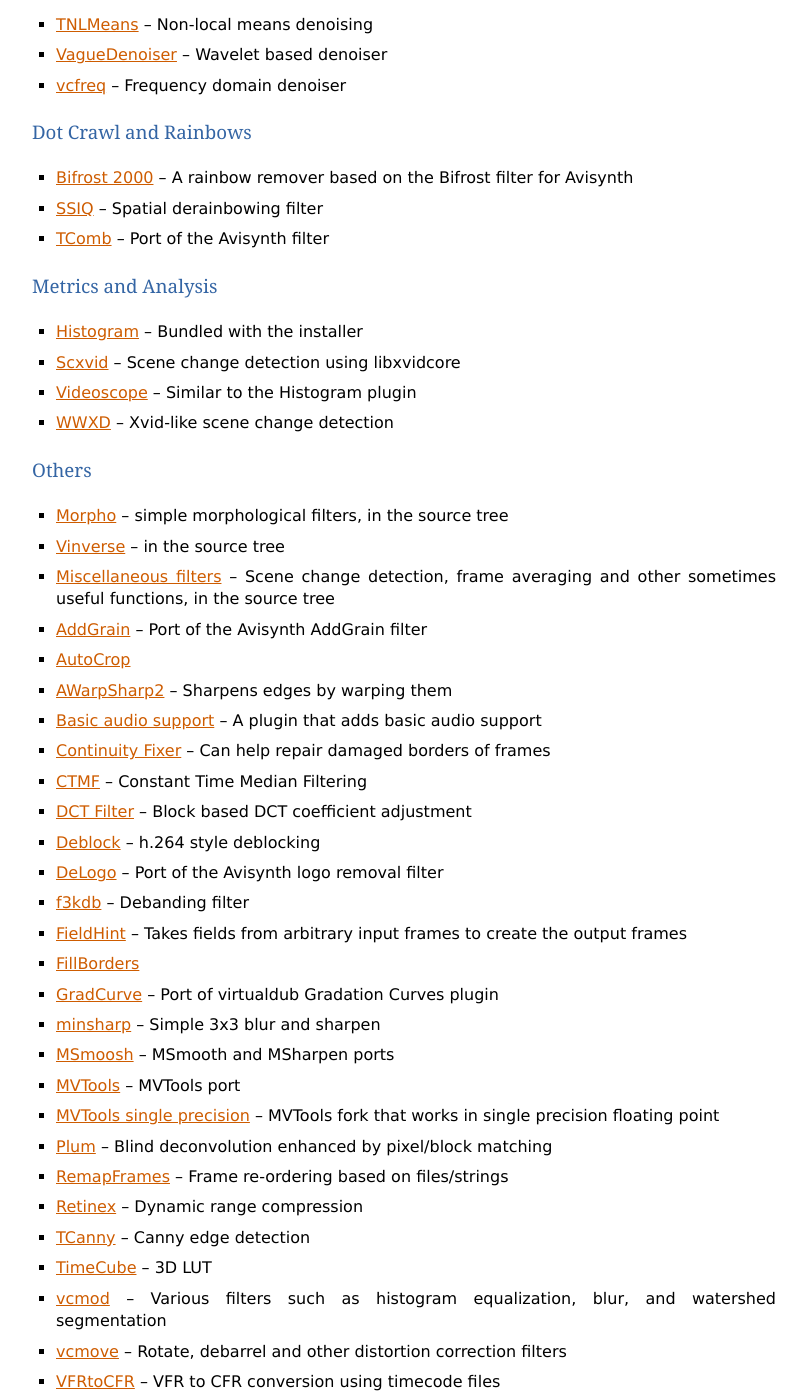
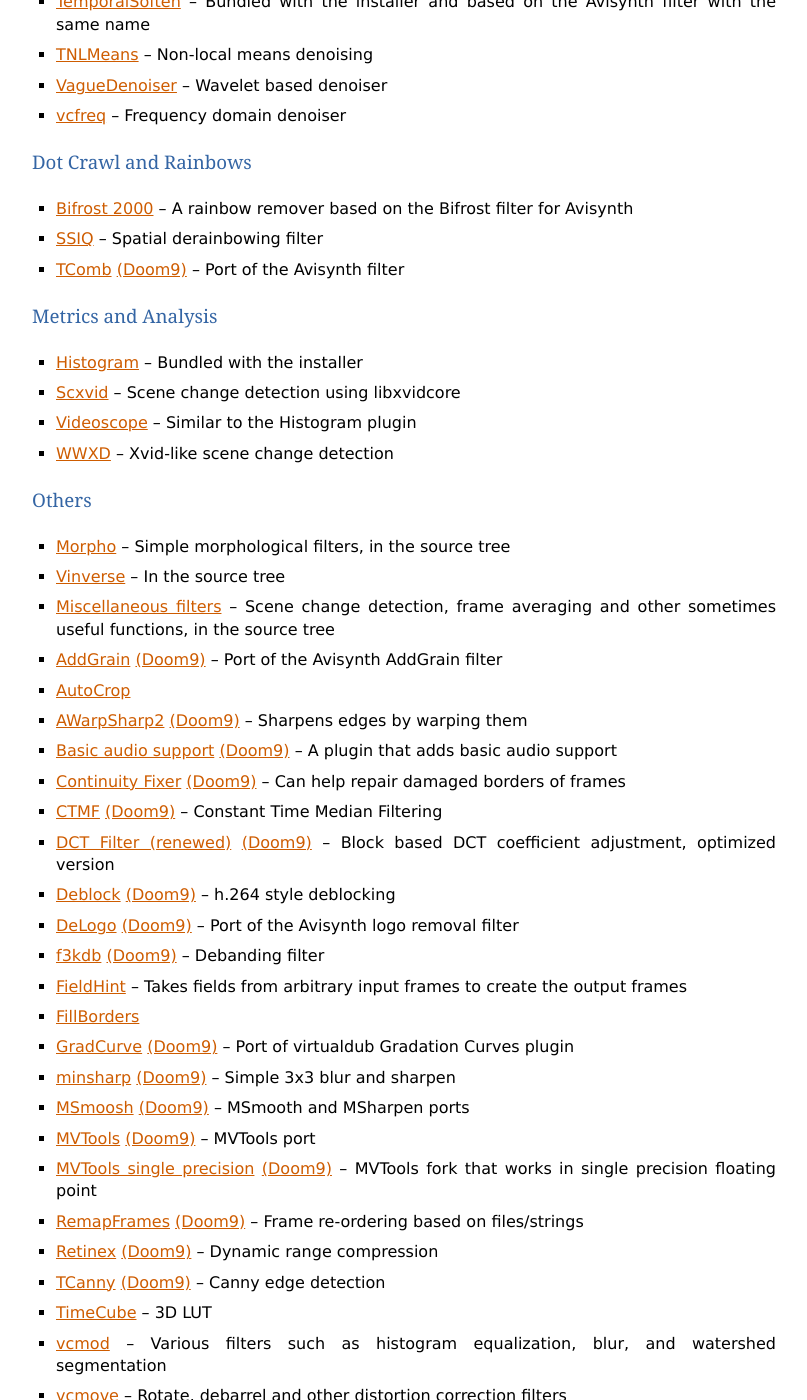
Before and after one commit to vapoursynth/vapoursynth, a Sphinx documentation site: the page built from doc/pluginlist.rst, in a window 1280 px wide and 1400 px high, scrolled down 2562 px. Shown: the whole window, without its empty margins (48-855 px from the left). Built offline with Sphinx 7.4.7, drawn with Linux system fonts in a browser that asks for light colours; formulas are drawn with MathJax 3; some of the changed text lies outside the part shown.

Commit message:
Update plugin list and start separating download link from d9 (discussion) link

```diff
--- a/doc/pluginlist.rst
+++ b/doc/pluginlist.rst
@@ -18,6 +18,7 @@
 * `muvsfunc <https://github.com/WolframRhodium/muvsfunc>`_ -- Various scripts and ports by WolframRhodium
 * `mvsfunc <http://forum.doom9.org/showthread.php?t=172564>`_ -- Wrapper functions to make certain operations simpler
 * `Oyster <http://forum.doom9.org/showthread.php?t=173470>`_ -- Compression artifact removal
+* `Plum <https://github.com/IFeelBloated/Plum>`_ `(Doom9) <https://forum.doom9.org/showthread.php?t=173775>`__ -- Blind deconvolution enhanced by pixel/block matching
 * `Vine <http://forum.doom9.org/showthread.php?t=173703>`_ -- De-halo and morphology functions
 * `vsTAAmbk <https://github.com/HomeOfVapourSynthEvolution/vsTAAmbk>`_ -- AA-script
 * `YoloCR <https://git.clapity.eu/Id/YoloCR>`_ -- A convenient OCR script
@@ -93,7 +94,7 @@
 ----------------------
 * `Bifrost 2000 <https://github.com/dubhater/vapoursynth-bifrost>`_ -- A rainbow remover based on the Bifrost filter for Avisynth
 * `SSIQ <https://github.com/dubhater/vapoursynth-ssiq>`_ -- Spatial derainbowing filter
-* `TComb <http://forum.doom9.org/showthread.php?t=171124>`_ -- Port of the Avisynth filter
+* `TComb <https://github.com/dubhater/vapoursynth-tcomb>`_ `(Doom9) <https://forum.doom9.org/showthread.php?t=171124>`__ -- Port of the Avisynth filter
 
 Metrics and Analysis
 --------------------
@@ -104,35 +105,34 @@
 
 Others
 ------
-* :ref:`Morpho <morpho>` -- simple morphological filters, in the source tree
-* :ref:`Vinverse <vinverse>` -- in the source tree
+* :ref:`Morpho <morpho>` -- Simple morphological filters, in the source tree
+* :ref:`Vinverse <vinverse>` -- In the source tree
 * :ref:`Miscellaneous filters <misc>` -- Scene change detection, frame averaging and other sometimes useful functions, in the source tree
-* `AddGrain <http://forum.doom9.org/showthread.php?t=171073>`_ -- Port of the Avisynth AddGrain filter
+* `AddGrain <https://github.com/HomeOfVapourSynthEvolution/VapourSynth-AddGrain>`_ `(Doom9) <https://forum.doom9.org/showthread.php?t=171073>`__ -- Port of the Avisynth AddGrain filter
 * `AutoCrop <https://github.com/Infiziert90/vapoursynth-autocrop>`_
-* `AWarpSharp2 <http://forum.doom9.org/showthread.php?t=172721>`_ -- Sharpens edges by warping them
-* `Basic audio support <http://forum.doom9.org/showthread.php?t=171555>`_ -- A plugin that adds basic audio support
-* `Continuity Fixer <http://forum.doom9.org/showthread.php?t=171785>`_ -- Can help repair damaged borders of frames
-* `CTMF <http://forum.doom9.org/showthread.php?t=171213>`_ -- Constant Time Median Filtering
-* `DCT Filter <http://forum.doom9.org/showthread.php?t=171039>`_ -- Block based DCT coefficient adjustment
-* `Deblock <http://forum.doom9.org/showthread.php?t=170975>`_ -- h.264 style deblocking
-* `DeLogo <http://forum.doom9.org/showthread.php?t=171252>`_ -- Port of the Avisynth logo removal filter
-* `f3kdb <http://forum.doom9.org/showthread.php?t=161411>`_ -- Debanding filter
+* `AWarpSharp2 <https://github.com/dubhater/vapoursynth-awarpsharp2>`_ `(Doom9) <https://forum.doom9.org/showthread.php?t=172721>`__ -- Sharpens edges by warping them
+* `Basic audio support <https://github.com/dubhater/vapoursynth-damb>`_ `(Doom9) <http://forum.doom9.org/showthread.php?t=171555>`__ -- A plugin that adds basic audio support
+* `Continuity Fixer <https://github.com/MonoS/VS-ContinuityFixer>`_ `(Doom9) <https://forum.doom9.org/showthread.php?t=171785>`__ -- Can help repair damaged borders of frames
+* `CTMF <https://github.com/HomeOfVapourSynthEvolution/VapourSynth-CTMF>`_ `(Doom9) <https://forum.doom9.org/showthread.php?t=171213>`__ -- Constant Time Median Filtering
+* `DCT Filter (renewed) <https://github.com/HomeOfVapourSynthEvolution/VapourSynth-DCTFilter>`_ `(Doom9) <https://forum.doom9.org/showthread.php?t=175135>`__ -- Block based DCT coefficient adjustment, optimized version
+* `Deblock <https://github.com/HomeOfVapourSynthEvolution/VapourSynth-Deblock/>`_ `(Doom9) <https://forum.doom9.org/showthread.php?t=170975>`__ -- h.264 style deblocking
+* `DeLogo <https://github.com/HomeOfVapourSynthEvolution/VapourSynth-DeLogo>`_ `(Doom9) <https://forum.doom9.org/showthread.php?t=171252>`__ -- Port of the Avisynth logo removal filter
+* `f3kdb <https://github.com/SAPikachu/flash3kyuu_deband>`_ `(Doom9) <https://forum.doom9.org/showthread.php?t=161411>`__ -- Debanding filter
 * `FieldHint <https://github.com/dubhater/vapoursynth-fieldhint>`_ -- Takes fields from arbitrary input frames to create the output frames
 * `FillBorders <https://github.com/dubhater/vapoursynth-fillborders>`_
-* `GradCurve <https://forum.doom9.org/showthread.php?t=174096>`_ -- Port of virtualdub Gradation Curves plugin
-* `minsharp <http://forum.doom9.org/showthread.php?t=173328>`_ -- Simple 3x3 blur and sharpen
-* `MSmoosh <http://forum.doom9.org/showthread.php?t=171159>`_ -- MSmooth and MSharpen ports
-* `MVTools <http://forum.doom9.org/showthread.php?t=171207>`_ -- MVTools port
-* `MVTools single precision <https://forum.doom9.org/showthread.php?t=172525>`_ -- MVTools fork that works in single precision floating point
-* `Plum <https://forum.doom9.org/showthread.php?t=173775>`_ -- Blind deconvolution enhanced by pixel/block matching
-* `RemapFrames <https://forum.doom9.org/showthread.php?t=174727>`_ -- Frame re-ordering based on files/strings
-* `Retinex <http://forum.doom9.org/showthread.php?t=171307>`_ -- Dynamic range compression
-* `TCanny <http://forum.doom9.org/showthread.php?t=172158>`_ -- Canny edge detection
-* `TimeCube <http://forum.doom9.org/showthread.php?p=1809329#post1809329>`_ -- 3D LUT
+* `GradCurve <https://github.com/xekon/GradCurve>`_ `(Doom9) <https://forum.doom9.org/showthread.php?t=174096>`__ -- Port of virtualdub Gradation Curves plugin
+* `minsharp <https://github.com/IFeelBloated/minsrp>`_ `(Doom9) <https://forum.doom9.org/showthread.php?t=173328>`__ -- Simple 3x3 blur and sharpen
+* `MSmoosh <https://github.com/dubhater/vapoursynth-msmoosh>`_ `(Doom9) <https://forum.doom9.org/showthread.php?t=171159>`__ -- MSmooth and MSharpen ports
+* `MVTools <https://github.com/dubhater/vapoursynth-mvtools>`_ `(Doom9) <https://forum.doom9.org/showthread.php?t=171207>`__ -- MVTools port
+* `MVTools single precision <https://github.com/IFeelBloated/vapoursynth-mvtools-sf>`_ `(Doom9) <https://forum.doom9.org/showthread.php?t=172525>`__ -- MVTools fork that works in single precision floating point
+* `RemapFrames <https://github.com/Irrational-Encoding-Wizardry/Vapoursynth-RemapFrames>`_ `(Doom9) <https://forum.doom9.org/showthread.php?t=174727>`__ -- Frame re-ordering based on files/strings
+* `Retinex <https://github.com/HomeOfVapourSynthEvolution/VapourSynth-Retinex>`_ `(Doom9) <https://forum.doom9.org/showthread.php?t=174727>`__ -- Dynamic range compression
+* `TCanny <https://github.com/HomeOfVapourSynthEvolution/VapourSynth-TCanny>`_ `(Doom9) <https://forum.doom9.org/showthread.php?t=172158>`__ -- Canny edge detection
+* `TimeCube <https://github.com/sekrit-twc/timecube>`_ -- 3D LUT
 * `vcmod <http://forum.doom9.org/showthread.php?t=171412>`_ -- Various filters such as histogram equalization, blur, and watershed segmentation
 * `vcmove <http://forum.doom9.org/showthread.php?t=171414>`_ -- Rotate, debarrel and other distortion correction filters
-* `VFRtoCFR <https://forum.doom9.org/showthread.php?t=174711>`_ -- VFR to CFR conversion using timecode files
+* `VFRtoCFR <https://github.com/Irrational-Encoding-Wizardry/Vapoursynth-VFRToCFR>`_ `(Doom9) <https://forum.doom9.org/showthread.php?t=174711>`__ -- VFR to CFR conversion using timecode files
 
 Avisynth Interop
 ################
-* `HBVFWSource <http://forum.doom9.org/showthread.php?t=166038>`_ -- load high bitdepth avis into Avisynth (such as a VapourSynth .vpy)
+* `HBVFWSource <https://forum.doom9.org/showthread.php?t=166038>`_ -- load high bitdepth avis into Avisynth (such as a VapourSynth .vpy)
```
Also changed, not shown: other parts of doc/pluginlist.rst (+1 -1 lines).
